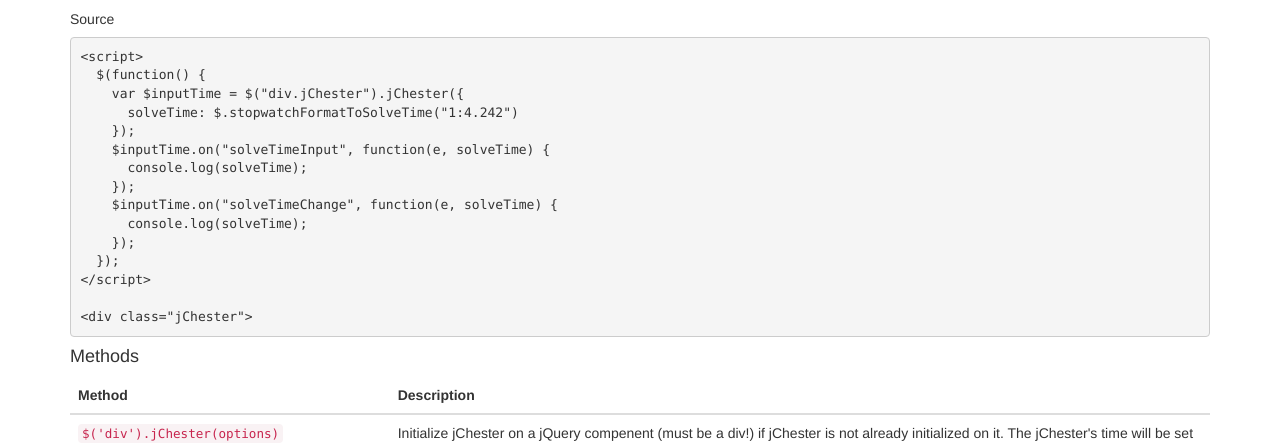
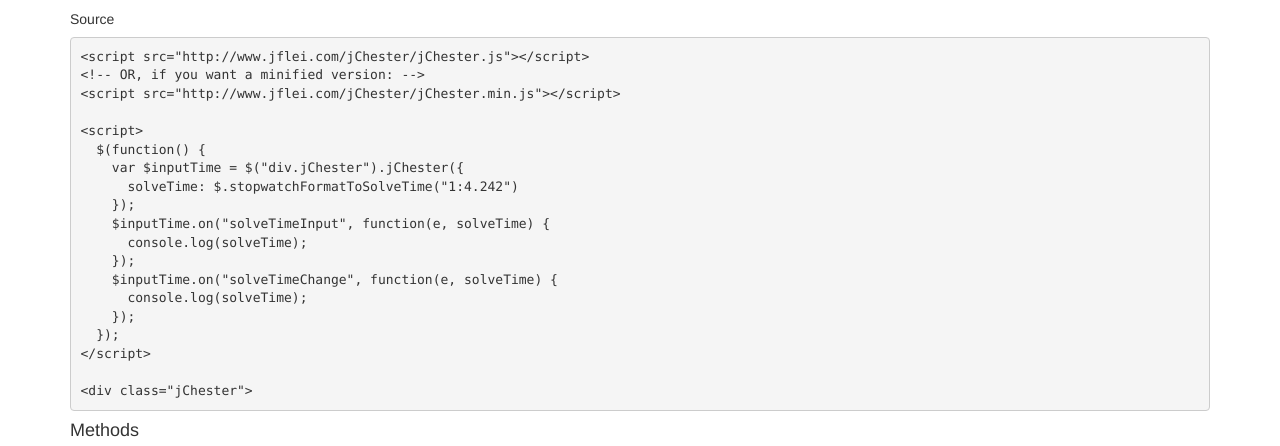
Before and after one commit to jfly/jChester, a plain HTML site: page index.html in a window 1280 px wide. Shown: the part 307-753 px from the top of the page. Drawn offline with nearby package versions, Linux system fonts and the light colour scheme.

Commit message:
Updating demo

```diff
--- a/index.html
+++ b/index.html
@@ -45,7 +45,11 @@
       <h4>Demo</h4>
       <div class="jChester"></div>
       <h5>Source</h5>
-      <pre>&lt;script&gt;
+      <pre>&lt;script src=&quot;http://www.jflei.com/jChester/jChester.js&quot;&gt;&lt;/script&gt;
+&lt;!-- OR, if you want a minified version: --&gt;
+&lt;script src=&quot;http://www.jflei.com/jChester/jChester.min.js&quot;&gt;&lt;/script&gt;
+
+&lt;script&gt;
   $(function() {
     var $inputTime = $(&quot;div.jChester&quot;).jChester({
       solveTime: $.stopwatchFormatToSolveTime(&quot;1:4.242&quot;)
```
